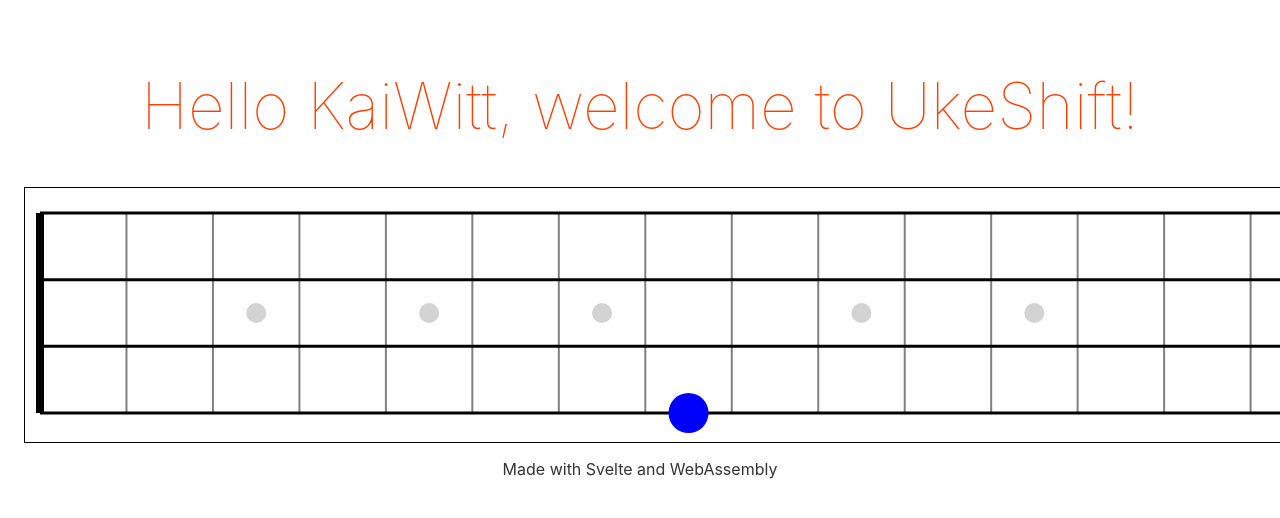
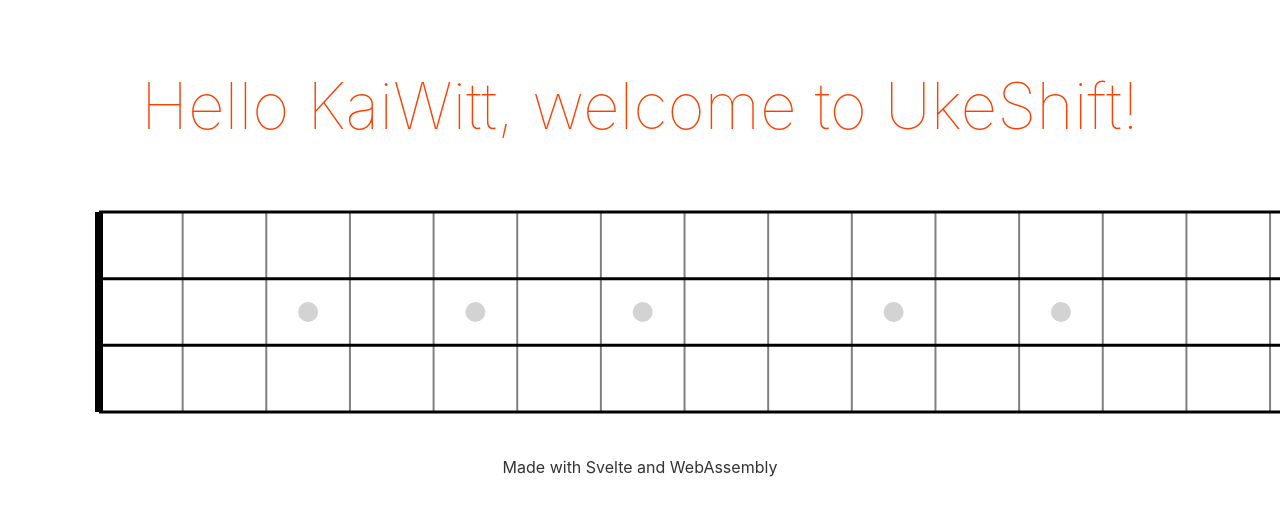
Before and after one commit to KaiWitt/uke-shift, a Svelte app: page / in a window 1280 px wide. Shown: the top 518 px of the page. Built offline with nearby package versions, Linux system fonts and the light colour scheme.

Commit message:
Create chord

```diff
--- a/src/Uke.svelte
+++ b/src/Uke.svelte
@@ -1,19 +1,16 @@
-<script>
+<script lang="ts">
     import {
         createStrings,
         createFrets,
         createNut,
         createMarks,
         createNote,
+        createChord,
     } from "./uke";
+
     export let width = 1500;
     export let height = 250;
     export let fretCount = 17;
-    export let chords = [
-        [2, 1, 2, 4],
-        [5, 5, 6, 6],
-        [8, 8, 8, 10],
-    ];
 
     // Uke strings
     let strings = createStrings(width, height);
@@ -45,8 +42,18 @@
     );
 
     let exampleNote = createNote(
-        8,
-        3,
+        15,
+        1,
+        20,
+        strings.y[0].y,
+        strings.y.slice(-1)[0].y,
+        nut.x,
+        frets.x.slice(-1)[0].x,
+        fretCount
+    );
+
+    let exampleChord = createChord(
+        [2, 3, 2, 4],
         20,
         strings.y[0].y,
         strings.y.slice(-1)[0].y,
@@ -99,7 +106,7 @@
             cx={exampleNote.fret}
             cy={exampleNote.stringo}
             r={exampleNote.r}
-            fill="blue"
+            fill={exampleNote.color}
         />
     </svg>
 </div>
@@ -109,6 +116,6 @@
     div {
         width: max-content;
         height: max-content;
-        border: 1px solid black;
+        /* border: 1px solid black; */
     }
 </style>
--- a/src/uke.js
+++ /dev/null
@@ -1,81 +0,0 @@
-
-export { createStrings, createFrets, createNut, createMarks, createNote }
-
-function createStrings(width, height) {
-    let strings = {
-        color: 'black',
-        size: 3,
-        len: 0.98 * width,
-        x1: 0.01 * width,
-        y: [
-            { y: 0.1 * height },
-            { y: (0.1 + 8 / 30) * height },
-            { y: (0.1 + (2 * 8) / 30) * height },
-            { y: 0.9 * height },
-        ],
-    };
-    console.log('Strings: ', strings);
-
-    return strings;
-}
-
-function createFrets(firstFretX, firstStringY, lastStringY, stringLen, fretCount) {
-    let posX = [];
-    for (let i = 0; i <= fretCount; i++) {
-        let x = { x: firstFretX + (i / fretCount) * stringLen };
-        posX.push(x);
-    }
-    let frets = {
-        color: "grey",
-        size: 2,
-        x: posX,
-        y1: firstStringY,
-        y2: lastStringY,
-    };
-    console.log('Frets: ', frets);
-
-    return frets;
-}
-
-function createNut(x, firstStringY, lastStringY, size) {
-    let nut = {
-        color: "black",
-        size: size,
-        y1: firstStringY,
-        y2: lastStringY,
-        x: x
-    };
-    console.log('Nut: ', nut);
-
-    return nut;
-}
-
-function createMarks(nutX, lastFretX, fretCount, y, r) {
-    let marks = [];
-    let step = (lastFretX - nutX) / fretCount;
-    for (let i = 0; i <= fretCount; i++) {
-        if ([3, 5, 7, 10, 12, 15].includes(i)) {
-            let x = { x: nutX + (i - 0.5) * step, y: y, r: r };
-            marks.push(x);
-        }
-    }
-    console.log('Marks: ', marks);
-
-    return marks;
-}
-
-function createNote(fret, stringo, r, firstStringY, lastStringY, nutX, lastFretX, fretCount) {
-    let fretStep = (lastFretX - nutX) / fretCount;
-
-    // 4 Strings make 3 sections
-    let stringStep = (lastStringY - firstStringY) / 3;
-
-    let note = {
-        fret: (fret - 0.5) * fretStep + nutX,
-        stringo: stringo * stringStep + firstStringY,
-        r: r,
-    }
-    console.log('Note: ', note);
-
-    return note;
-}
--- /dev/null
+++ b/src/uke.ts
@@ -0,0 +1,103 @@
+
+export { createStrings, createFrets, createNut, createMarks, createNote, createChord }
+
+function createStrings(width: number, height: number) {
+    const strings = {
+        color: 'black',
+        size: 3,
+        len: 0.948 * width,
+        x1: 0.05 * width,
+        y: [
+            { y: 0.1 * height },
+            { y: (0.1 + 8 / 30) * height },
+            { y: (0.1 + (2 * 8) / 30) * height },
+            { y: 0.9 * height },
+        ],
+    };
+    console.log('Strings: ', strings);
+
+    return strings;
+}
+
+function createFrets(firstFretX: number, firstStringY: number, lastStringY: number, stringLen: number, fretCount: number) {
+    var posX = [];
+    for (var i = 0; i <= fretCount; i++) {
+        const x = { x: firstFretX + (i / fretCount) * stringLen };
+        posX.push(x);
+    }
+    const frets = {
+        color: "grey",
+        size: 2,
+        x: posX,
+        y1: firstStringY,
+        y2: lastStringY,
+    };
+    console.log('Frets: ', frets);
+
+    return frets;
+}
+
+function createNut(x: number, firstStringY: number, lastStringY: number, size: number) {
+    const nut = {
+        color: "black",
+        size: size,
+        y1: firstStringY,
+        y2: lastStringY,
+        x: x
+    };
+    console.log('Nut: ', nut);
+
+    return nut;
+}
+
+function createMarks(nutX: number, lastFretX: number, fretCount: number, y: number, r: number) {
+    const step = (lastFretX - nutX) / fretCount;
+    var marks = [];
+    for (var i = 0; i <= fretCount; i++) {
+        if ([3, 5, 7, 10, 12, 15].includes(i)) {
+            const x = { x: nutX + (i - 0.5) * step, y: y, r: r };
+            marks.push(x);
+        }
+    }
+    console.log('Marks: ', marks);
+
+    return marks;
+}
+
+function createNote(fret: number, stringo: number, r: number, firstStringY: number, lastStringY: number, nutX: number, lastFretX: number, fretCount: number) {
+    const fretStep = (lastFretX - nutX) / fretCount;
+
+    // 4 Strings make 3 sections
+    const stringStep = (lastStringY - firstStringY) / 3;
+
+    const note = {
+        color: "lightgreen",
+        fret: (fret - 0.5) * fretStep + nutX,
+        stringo: stringo * stringStep + firstStringY,
+        r: r,
+    }
+    console.log('Note: ', note);
+
+    return note;
+}
+
+function createChord(chord: number[], r: number, firstStringY: number, lastStringY: number, nutX: number, lastFretX: number, fretCount: number) {
+    // 4 Strings make 3 sections
+    const stringStep = (lastStringY - firstStringY) / 3;
+    const fretStep = (lastFretX - nutX) / fretCount;
+
+
+    var notes = [];
+    for (var i = 0; i < chord.length; i++) {
+        const note = {
+            color: "lightgreen",
+            fret: (chord[i] - 0.5) * fretStep + nutX,
+            stringo: i * stringStep + firstStringY,
+            r: r,
+        }
+        notes.push(note);
+    }
+    console.log('Chord: ', notes);
+
+    return notes;
+}
```
